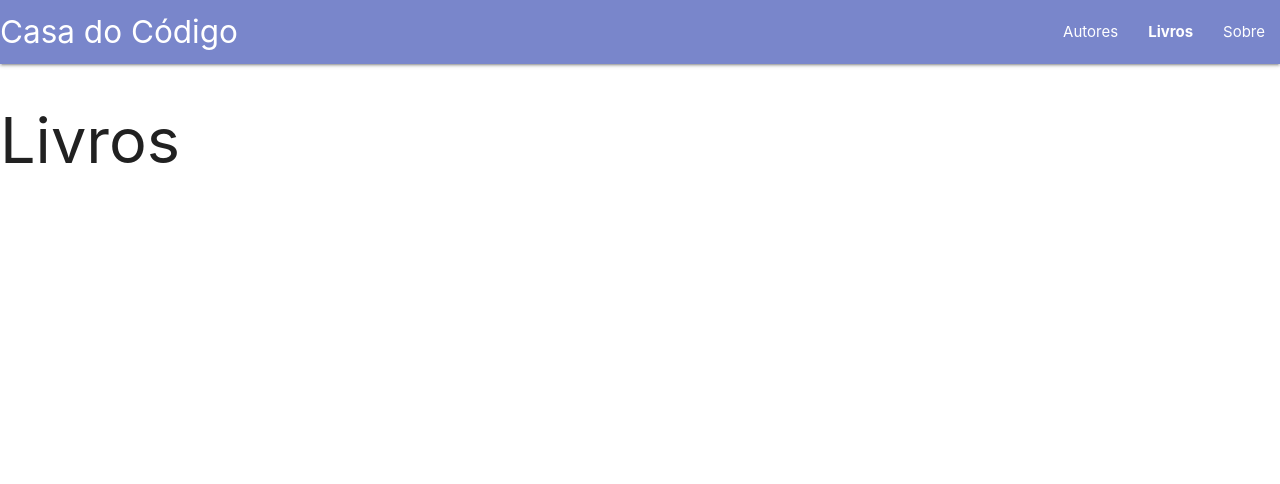
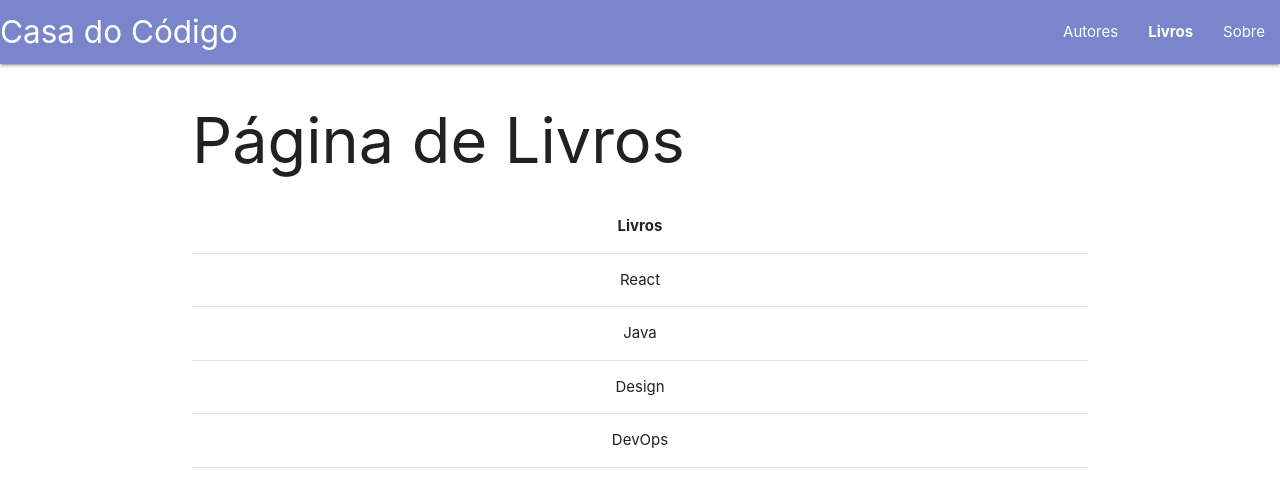
Before and after one commit to renatoReboucas/curso-react-alura, a React (Create React App) app: page /livros in a window 1280 px wide. Shown: the top 484 px of the page. Built offline with nearby package versions, Linux system fonts and the light colour scheme.

Commit message:
implementando restante das paginas

```diff
--- a/src/components/Autores.jsx
+++ b/src/components/Autores.jsx
@@ -1,11 +1,41 @@
-import React from 'react'
+import React, { useState } from 'react'
+
 import Header from './Header'
+import DataTable from './DataTable';
+
 export default function Autores(props) {
+
+  const [autores, setAutores] = useState([
+    {
+      nome: 'Paulo',
+      livro: 'React',
+      preco: '1000'
+    },
+    {
+      nome: 'Daniel',
+      livro: 'Java',
+      preco: '99'
+    },
+    {
+      nome: 'Renato',
+      livro: 'Design',
+      preco: '150'
+    },
+    {
+      nome: 'Bruno',
+      livro: 'DevOps',
+      preco: '100'
+    },
+  ]);
+  const titulo = 'Autores'
 
   return (
     <>
       <Header />
-      <h1>Pagina de Autores</h1>
+      <div className='container'>
+        <h1>Página de Autores</h1>
+        <DataTable dados={autores} titulo={titulo} colunas={['nome']} />
+      </div>
     </>
   )
 }
--- /dev/null
+++ b/src/components/DataTable.jsx
@@ -0,0 +1,23 @@
+import React from 'react';
+
+const DataTable = props => {
+  let linhas = props.dados.map((item) =>
+    <tr key={item.id}>
+      {props.colunas.map((coluna) =>
+        <td key={`${item.id}${item[coluna]}`}>{item[coluna]}</td>)}
+    </tr>);
+  return (
+    <table className='centered highlight'>
+      <thead>
+        <tr>
+          <th>{props.titulo}</th>
+        </tr>
+      </thead>
+      <tbody>
+        {linhas}
+      </tbody>
+    </table>
+  );
+
+}
+export default DataTable
--- a/src/components/Livros.jsx
+++ b/src/components/Livros.jsx
@@ -1,11 +1,41 @@
-import React from 'react'
+import React, { useState } from 'react'
+
 import Header from './Header'
+import DataTable from './DataTable';
+
 export default function Livros(props) {
+
+  const [autores, setAutores] = useState([
+    {
+      nome: 'Paulo',
+      livro: 'React',
+      preco: '1000'
+    },
+    {
+      nome: 'Daniel',
+      livro: 'Java',
+      preco: '99'
+    },
+    {
+      nome: 'Renato',
+      livro: 'Design',
+      preco: '150'
+    },
+    {
+      nome: 'Bruno',
+      livro: 'DevOps',
+      preco: '100'
+    },
+  ]);
+  const titulo = 'Livros'
 
   return (
     <>
       <Header />
-      <h1>Livros</h1>
+      <div className='container'>
+        <h1>Página de Livros</h1>
+        <DataTable dados={autores} titulo={titulo} colunas={['livro']} />
+      </div>
     </>
   )
 }
```
